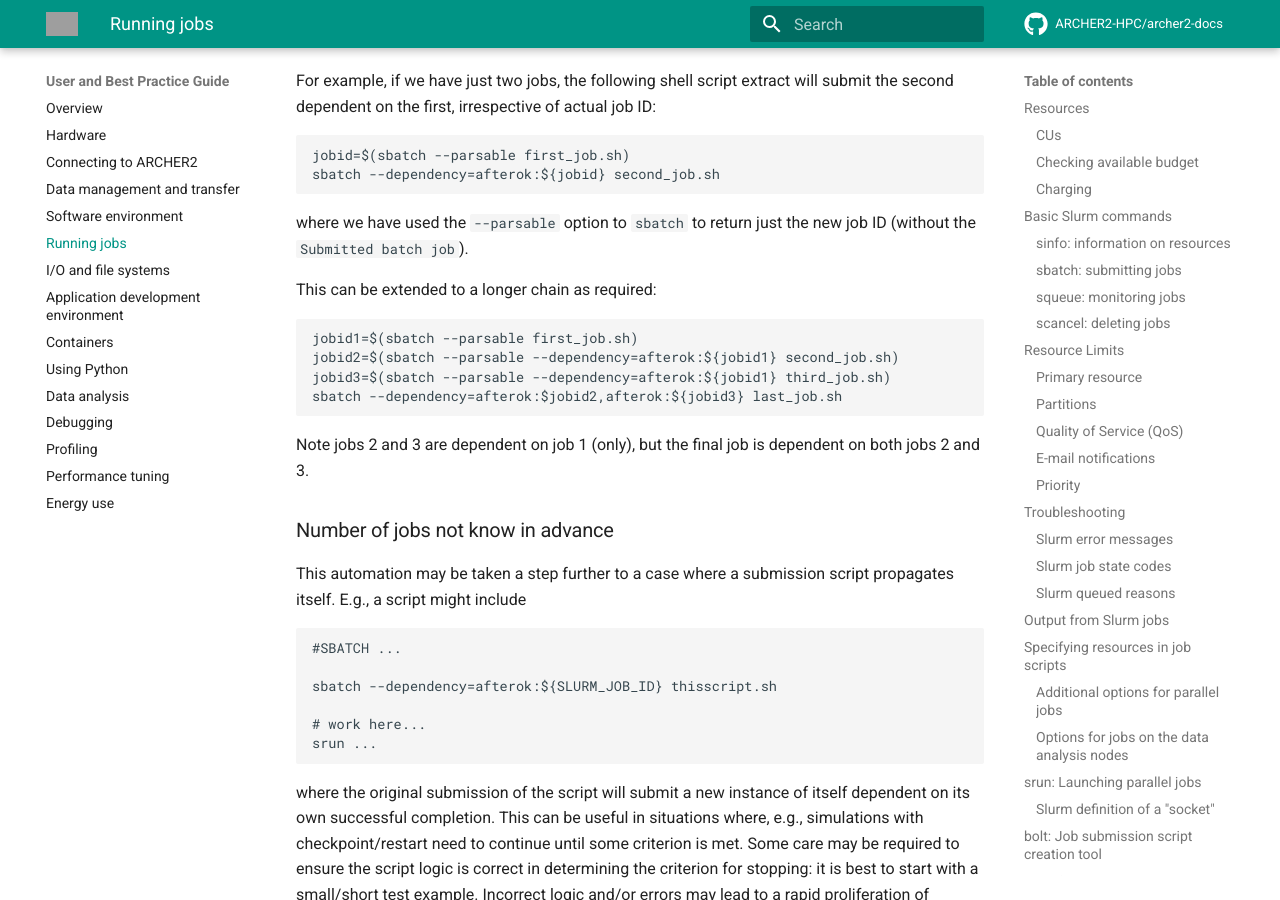
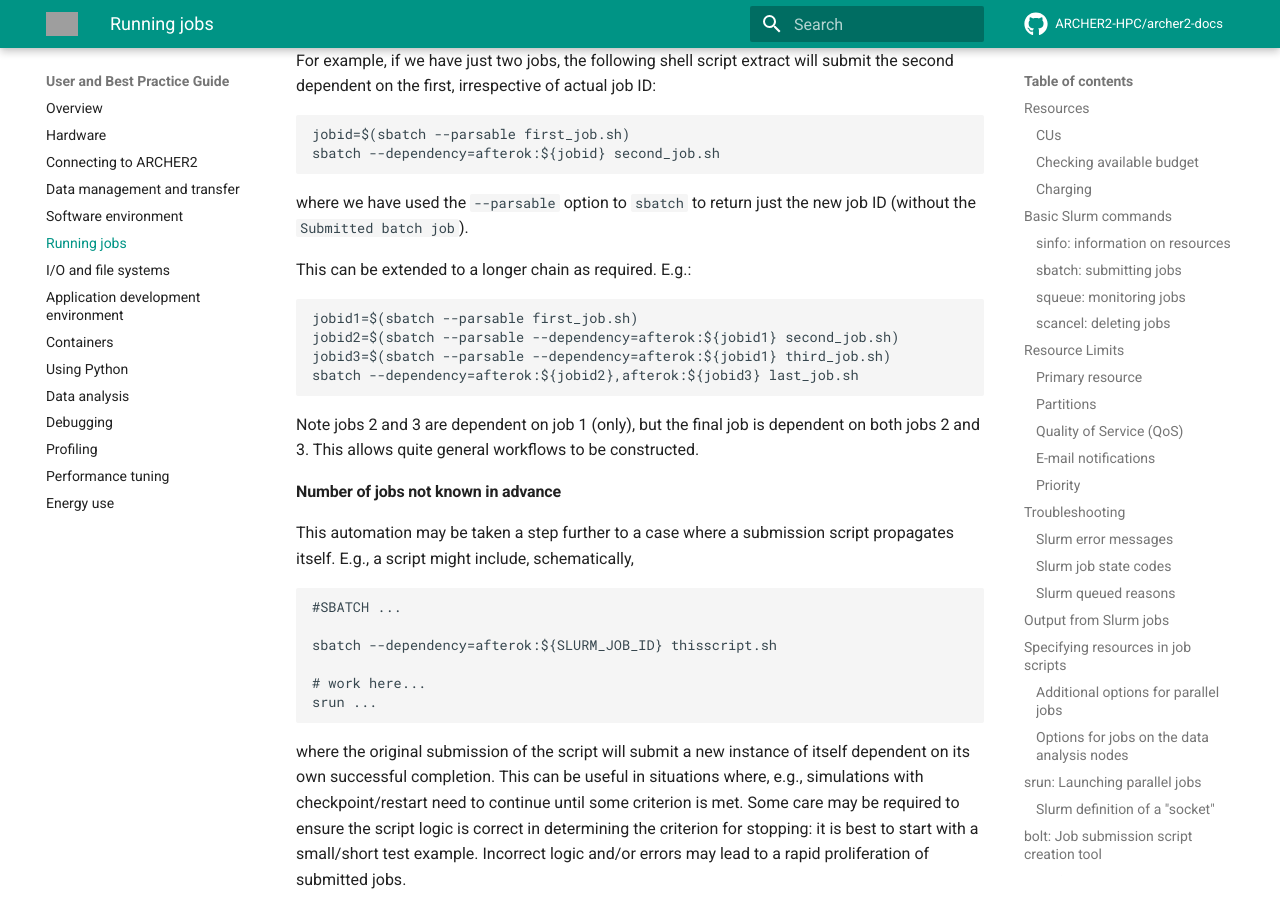
Before and after one commit to ARCHER2-HPC/archer2-docs, an MkDocs documentation site: the page built from docs/user-guide/scheduler.md, in a window 1280 px wide and 900 px high, scrolled down 23165 px. Built offline with MkDocs 1.6.1 and Material for MkDocs 9.7.7, drawn with Linux system fonts in a browser that asks for light colours; comment, search, counter and statistics services are not loaded; some of the changed text lies outside the part shown; grey boxes are pictures that could not be loaded.

Commit message:
Update level headings and a few typos

````diff
--- a/docs/user-guide/scheduler.md
+++ b/docs/user-guide/scheduler.md
@@ -967,7 +967,7 @@
 
 ### Chains of jobs
 
-### Fixed number of jobs
+#### Fixed number of jobs
 
 Job dependencies can be used to construct complex pipelines or chain
 together long simulations requiring multiple steps.
@@ -982,21 +982,23 @@
 where we have used the `--parsable` option to `sbatch` to return
 just the new job ID (without the `Submitted batch job`).
 
-This can be extended to a longer chain as required:
+This can be extended to a longer chain as required. E.g.:
 ```
 jobid1=$(sbatch --parsable first_job.sh)
 jobid2=$(sbatch --parsable --dependency=afterok:${jobid1} second_job.sh)
 jobid3=$(sbatch --parsable --dependency=afterok:${jobid1} third_job.sh)
-sbatch --dependency=afterok:$jobid2,afterok:${jobid3} last_job.sh
+sbatch --dependency=afterok:${jobid2},afterok:${jobid3} last_job.sh
 ```
 Note jobs 2 and 3 are dependent on job 1 (only), but the final job is
-dependent on both jobs 2 and 3.
-
-
-### Number of jobs not know in advance
+dependent on both jobs 2 and 3. This allows quite general workflows to
+be constructed.
+
+
+#### Number of jobs not known in advance
 
 This automation may be taken a step further to a case where a
-submission script propagates itself. E.g., a script might include
+submission script propagates itself. E.g., a script might include,
+schematically,
 ```
 #SBATCH ...
 
````
Also changed, not shown: other parts of docs/user-guide/scheduler.md (+1 -1 lines).
